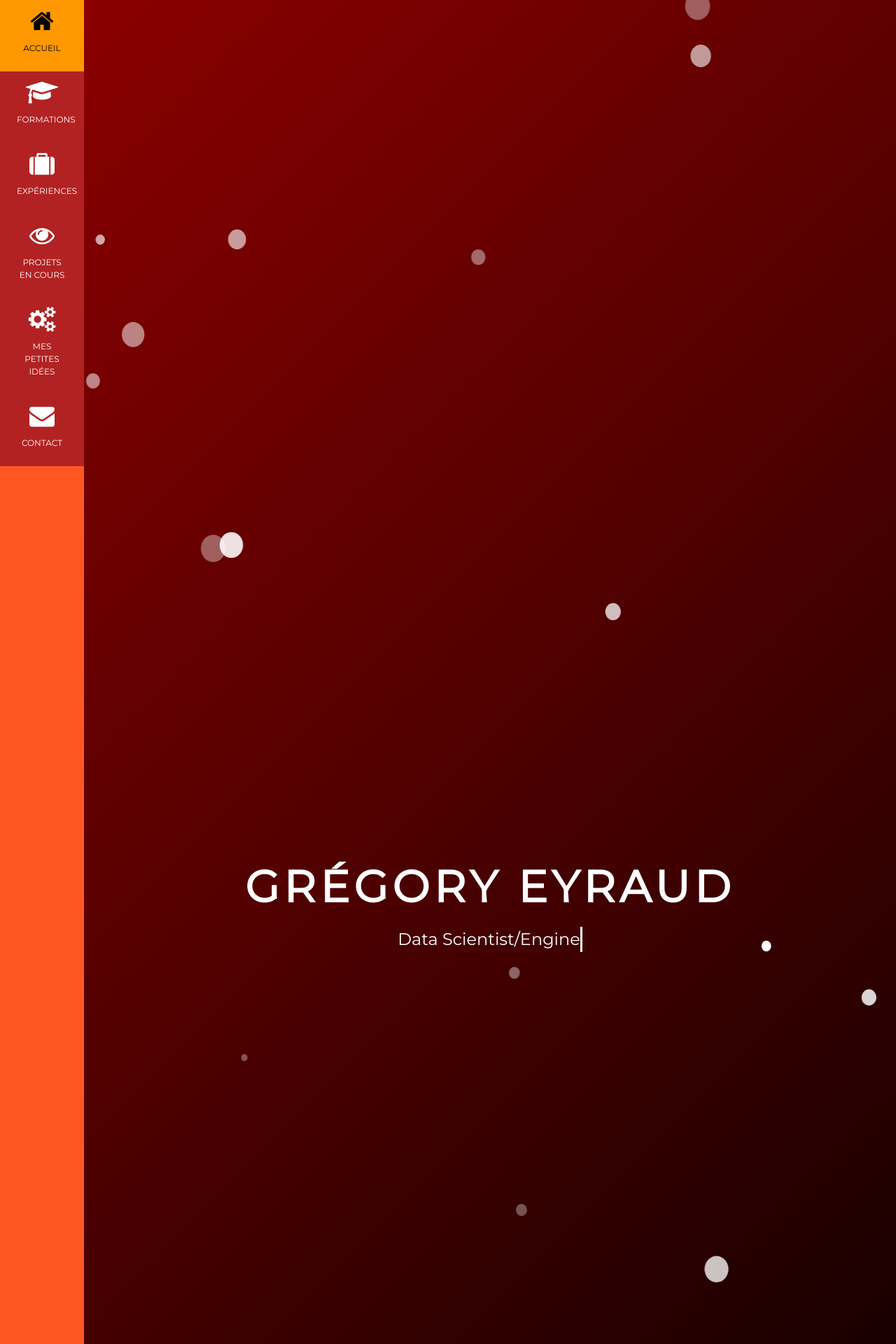
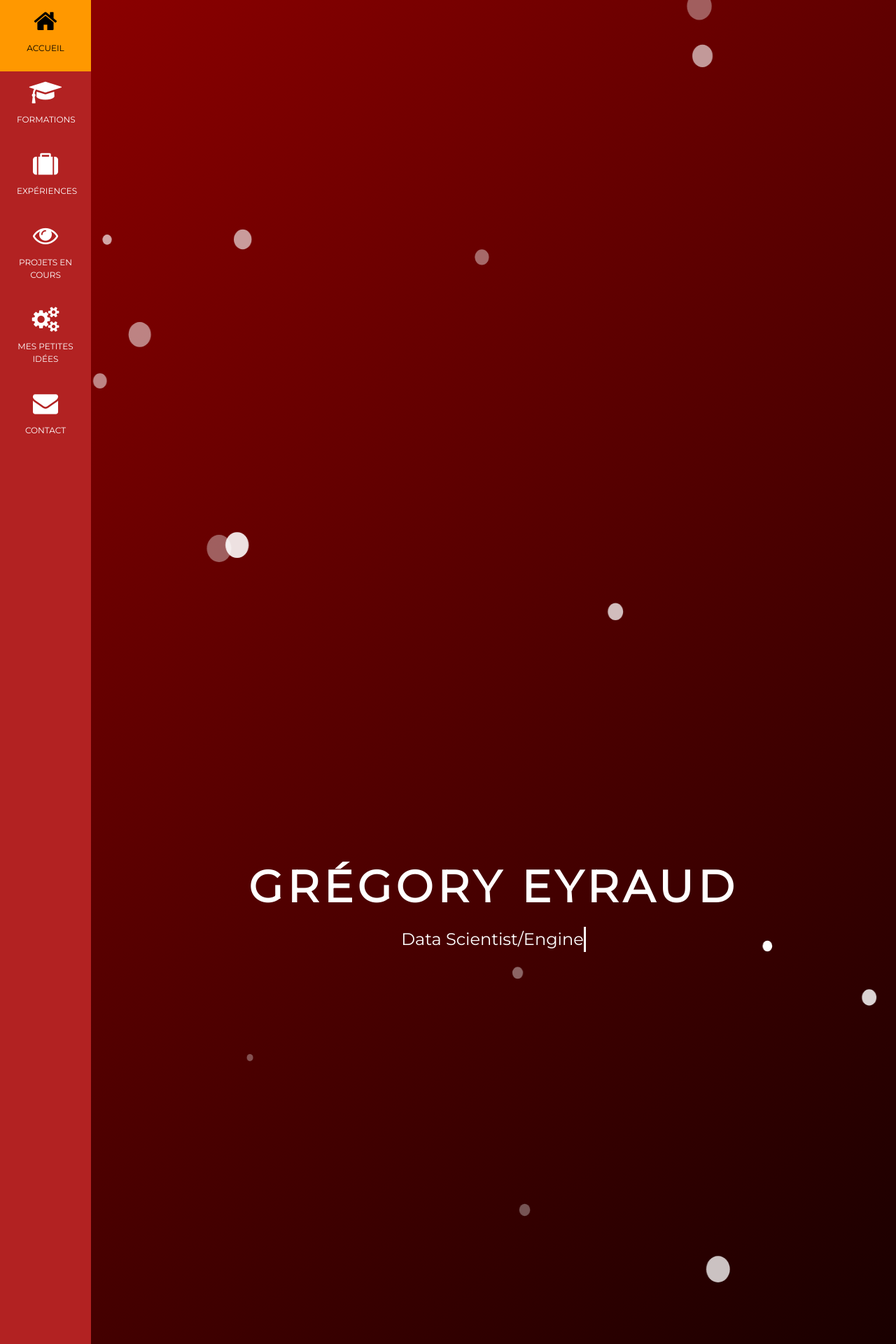
Before and after one commit to EYRAUD-gregory/Portfolio, a Django app: page / in a window 1280 px wide. Shown: the top 1920 px of the page at 70% size. Run offline with Django 4.2, Linux system fonts and the light colour scheme; data that the repository does not hold is empty.

Commit message:
Petite corection du CSS pour la barre de navigation et ajout des sections pour les projets en cours et les idées de projet

```diff
--- a/portfolio/templates/portfolio/portfolio.html
+++ b/portfolio/templates/portfolio/portfolio.html
@@ -14,7 +14,7 @@
 <body class="w3-sand">
 
 <!-- Icon Bar (Sidebar - hidden on small screens) -->
-<nav class="w3-sidebar w3-bar-block w3-small w3-hide-small w3-center w3-deep-orange">
+<nav class="w3-sidebar w3-bar-block w3-small w3-hide-small w3-center my-custom-red">
     <a href="#main" class="w3-bar-item w3-button w3-padding-large my-custom-red w3-hover-orange">
         <i class="fa fa-home w3-xxlarge"></i>
         <p>ACCUEIL</p>
@@ -128,6 +128,14 @@
 
         </div>
     </div>
+
+    <div class="w3-container w3-padding-32" id="en_cours">
+        <h2>Mes projets en cours</h2>
+    </div>
+
+     <div class="w3-container w3-padding-32" id="idees">
+        <h2>Mes idées de projets</h2>
+    </div>
 </div>
 
 <!-- Lien vers le script JavaScript externe -->
--- a/static/portfolio/styles.css
+++ b/static/portfolio/styles.css
@@ -127,18 +127,18 @@ h2:hover::after {
     margin-bottom: 12px
 }
 
-/* Set the width of the sidebar to 120px */
+/* Set the width of the sidebar to 130px */
 .w3-sidebar {
-    width: 120px;background: #222;
+    width: 130px;
 }
 
 .my-custom-red {
     background-color: #B22222; color: white
 }
 
-/* Add a left margin to the "page content" that matches the width of the sidebar (120px) */
+/* Add a left margin to the "page content" that matches the width of the sidebar (130px) */
 #main {
-    margin-left: 120px;
+    margin-left: 130px;
     scroll-snap-type: y mandatory;
 }
 
```
